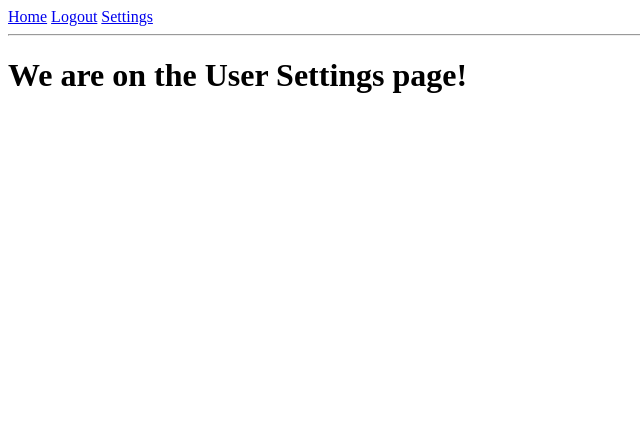
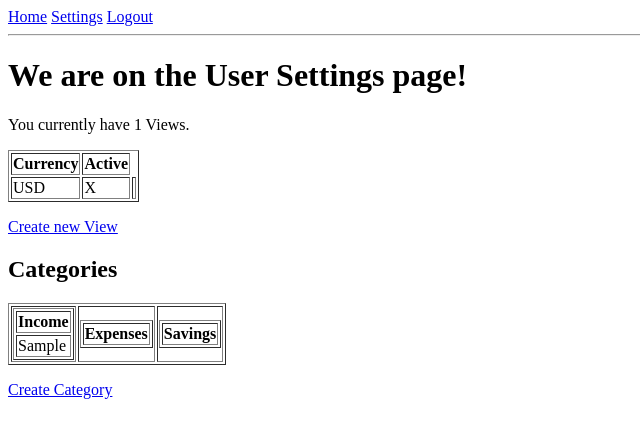
Before and after one commit to Mikes987/Finance-Tracker, a Flask app: a page that uses financetracker/templates/base.html in a window 1280 px wide. Shown: the top 438 px of the page, without its empty margins (0-640 px from the left). Run offline with Flask 3, Linux system fonts and the light colour scheme; a user stored in the database is signed in; tables that the repository leaves empty hold one stand-in row (values such as "Sample post"); lists and menus that the app fills with data are empty.

Commit message:
Views and Categories to choose added

```diff
--- a/financetracker/__init__.py
+++ b/financetracker/__init__.py
@@ -18,6 +18,7 @@
     migrate.init_app(app, db)
 
     login.init_app(app)
+    login.login_view = 'auth.login'
     mail.init_app(app)
 
     from financetracker.main import main_bp
--- a/financetracker/auth/routes.py
+++ b/financetracker/auth/routes.py
@@ -4,7 +4,7 @@
 from financetracker.models import User
 from financetracker.email import request_new_password_mail
 from flask import render_template, redirect, url_for, flash
-from flask_login import logout_user, login_user, current_user
+from flask_login import logout_user, login_user, current_user, login_required
 
 
 @bp.route("/login", methods=['GET', 'POST'])
@@ -21,6 +21,7 @@
 
 
 @bp.route("/logout")
+@login_required
 def logout():
     logout_user()
     return redirect(url_for('main.index'))
--- a/financetracker/main/__init__.py
+++ b/financetracker/main/__init__.py
@@ -2,4 +2,4 @@
 
 main_bp = Blueprint('main', __name__)
 
-from financetracker.main import routes
+from financetracker.main import routes, forms
--- a/financetracker/main/routes.py
+++ b/financetracker/main/routes.py
@@ -1,17 +1,62 @@
 from financetracker.main import main_bp as bp
-from flask import render_template, redirect, url_for
-from flask_login import current_user
+from financetracker.models import View, CurrencyExchanges, MainTypes, Category
+from flask import render_template, redirect, url_for, flash, request
+from flask_login import current_user, login_required
+from .forms import CreateViewForm, CreateCategoryForm
+import numpy as np
 
 
 @bp.route('/')
 @bp.route('/index')
+@login_required
 def index():
     return render_template('index.html', title='Index')
 
 
 @bp.route("/user/<username>")
+@login_required
 def usersettings(username: str):
-    if current_user.is_anonymous:
-        print("No redirect!")
+    if current_user.username != username:
+        flash("You're not allowed to enter that page.")
         return redirect(url_for('main.index'))
-    return render_template('usersettings.html', title="User Settings")
+    number_of_views = View.get_number_of_views(current_user.id)
+    view_settings = View.get_views_in_table(current_user.id)
+    if number_of_views != 0:
+        arr = np.array(view_settings)
+        idx = arr[arr[:, 2]=='True'][0, 0]
+        user_categories = Category.get_all_categories(int(idx))
+    else:
+        idx = 0
+        user_categories = None
+    print(user_categories)
+    return render_template('usersettings.html', title="User Settings", val=number_of_views, table_content=view_settings, idx=idx, user_categories=user_categories)
+
+
+@bp.route("/create_view", methods=['GET', 'POST'])
+@login_required
+def create_view():
+    form = CreateViewForm()
+    if request.method == 'GET':
+        form.currency.choices = CurrencyExchanges.get_all_currencies()
+        return render_template('create_view.html', title="Create View", form=form)
+    elif request.method == 'POST':
+        View.create_view(form.currency.data)
+        return redirect(url_for('main.usersettings', username=current_user.username))
+
+
+@bp.route("/change_view/<int:view_id>")
+@login_required
+def change_view(view_id):
+    View.change_view(view_id)
+    return redirect(url_for('main.usersettings', username=current_user.username))
+
+
+@bp.route("/create_category/<view_id>", methods=['GET', 'POST'])
+def create_category(view_id):
+    form = CreateCategoryForm()
+    choices = MainTypes.get_all_types()
+    form.type_field.choices = choices
+    if form.validate_on_submit():
+        Category.create_category(category=form.category_field.data, main_type_string=form.type_field.data, view_id=view_id)
+        return redirect(url_for('main.usersettings', username=current_user.username))
+    return render_template('create_category.html', title='Create Category', form=form)
--- a/financetracker/models.py
+++ b/financetracker/models.py
@@ -3,7 +3,7 @@
 from financetracker import db, login
 import sqlalchemy as sa
 import sqlalchemy.orm as so
-from flask_login import UserMixin
+from flask_login import UserMixin, current_user
 from werkzeug.security import check_password_hash, generate_password_hash
 from flask import current_app
 import jwt
@@ -19,6 +19,7 @@
     password_hash: so.Mapped[str] = so.mapped_column(sa.String(256))
 
     user_categories: so.WriteOnlyMapped['Category'] = so.relationship(back_populates='user')
+    user_views: so.WriteOnlyMapped['View'] = so.relationship(back_populates='user')
 
     def __repr__(self):
         return f'<User: "{self.username}">'
@@ -75,20 +76,40 @@
     def __repr__(self):
         return f"<Type: {self.type}>"
 
+    @staticmethod
+    def get_all_types():
+        return db.session.scalars(sa.select(MainTypes.type).order_by(MainTypes.id)).all()
+
 
 class Category(db.Model):
     __tablename__ = 'categories'
 
     id: so.Mapped[int] = so.mapped_column(primary_key=True)
-    category: so.Mapped[str] = so.mapped_column(sa.String(64), unique=True, index=True)
+    category: so.Mapped[str] = so.mapped_column(sa.String(64), index=True)
     main_type_id: so.Mapped[int] = so.mapped_column(sa.ForeignKey('maintypes.id'))
     user_id: so.Mapped[int] = so.mapped_column(sa.ForeignKey('users.id'))
+    view_id: so.Mapped[int] = so.mapped_column(sa.ForeignKey('views.id'))
 
     main_type: so.Mapped['MainTypes'] = so.relationship(back_populates='categories')
     user: so.Mapped['User'] = so.relationship(back_populates='user_categories')
+    view: so.Mapped['View'] = so.relationship(back_populates='categories')
 
     def __repr__(self):
         return f'<Category: "{self.category}">'
+
+    @staticmethod
+    def create_category(main_type_string, category, view_id):
+        main_type = db.session.scalar(sa.select(MainTypes).where(MainTypes.type==main_type_string))
+        new_category = Category(category=category, main_type=main_type, user=current_user, view_id=int(view_id))
+        db.session.add(new_category)
+        db.session.commit()
+
+    @staticmethod
+    def get_all_categories(view_id):
+        income_categories = db.session.scalars(sa.select(Category.category).where(Category.main_type_id==1, Category.user==current_user, Category.view_id==view_id).order_by(Category.category)).all()
+        expense_categories = db.session.scalars(sa.select(Category.category).where(Category.main_type_id==2, Category.user==current_user, Category.view_id==view_id).order_by(Category.category)).all()
+        savings_categories = db.session.scalars(sa.select(Category.category).where(Category.main_type_id==3, Category.user==current_user, Category.view_id==view_id).order_by(Category.category)).all()
+        return income_categories, expense_categories, savings_categories
 
 
 class CurrencyExchanges(db.Model):
@@ -96,8 +117,22 @@
     exchange_value: so.Mapped[float]
     currency_to_dollar: so.Mapped[str] = so.mapped_column(sa.String(3))
 
+    view: so.Mapped['View'] = so.relationship(back_populates='currency')
+
     def __repr__(self):
         return f"<Currency Exchange_to_Dollar ({self.currency_to_dollar}: {self.exchange_value})"
+
+    @staticmethod
+    def get_all_currencies():
+        query = sa.select(CurrencyExchanges.currency_to_dollar).order_by(CurrencyExchanges.currency_to_dollar)
+        result = db.session.scalars(query).all()
+        return result
+
+    @staticmethod
+    def get_currency_by_string(currency_string: str):
+        query = sa.select(CurrencyExchanges).where(CurrencyExchanges.currency_to_dollar==currency_string)
+        result = db.session.scalar(query)
+        return result
 
     @staticmethod
     def update_exchange_rates(content: dict):
@@ -147,3 +182,52 @@
             db.session.add(last_status)
             print("Adding currency exchanges")
             CurrencyExchanges.update_exchange_rates(content['rates'])
+
+
+class View(db.Model):
+    __tablename__ = "views"
+
+    id: so.Mapped[int] = so.mapped_column(primary_key=True)
+    user_id: so.Mapped[int] = so.mapped_column(sa.ForeignKey('users.id'))
+    currency_id: so.Mapped[int] = so.mapped_column(sa.ForeignKey('currency_exchanges.id'))
+    is_active: so.Mapped[bool]
+
+    user: so.Mapped['User'] = so.relationship(back_populates='user_views')
+    categories: so.WriteOnlyMapped['Category'] = so.relationship(back_populates='view')
+    currency: so.Mapped['CurrencyExchanges'] = so.relationship(back_populates='view')
+
+    def __repr__(self):
+        return f"<View: {self.id}>"
+
+    @staticmethod
+    def get_number_of_views(userid):
+        query = sa.select(sa.func.count(View.id)).where(View.user_id==userid)
+        result = db.session.scalar(query)
+        return result
+
+    @staticmethod
+    def get_views_in_table(userid):
+        query = sa.select(View.id, CurrencyExchanges.currency_to_dollar, View.is_active).join(CurrencyExchanges).where(View.user_id==userid)
+        result = db.session.execute(query).all()
+        return result
+
+    @staticmethod
+    def get_all_views_by_user():
+        return db.session.scalars(sa.select(View).where(View.user==current_user)).all()
+
+    @staticmethod
+    def create_view(currency_string):
+        currency = CurrencyExchanges.get_currency_by_string(currency_string)
+        current_views = View.get_all_views_by_user()
+        for view in current_views:
+            view.is_active = False
+        new_view = View(user=current_user, currency=currency, is_active=True)
+        db.session.add(new_view)
+        db.session.commit()
+
+    @staticmethod
+    def change_view(desired_view_id):
+        current_views = View.get_all_views_by_user()
+        for view in current_views:
+            view.is_active = True if view.id == desired_view_id else False
+        db.session.commit()
--- a/financetracker/templates/base.html
+++ b/financetracker/templates/base.html
@@ -14,9 +14,9 @@
             {% if current_user.is_anonymous %}
             <a href="{{ url_for('auth.login') }}">Login</a>
             {% else %}
+            <a href="{{ url_for('main.usersettings', username=current_user.username) }}">Settings</a>
             <a href="{{ url_for('auth.logout') }}">Logout</a>
             {% endif %}
-            <a href="{{ url_for('main.usersettings', username=current_user.username) }}">Settings</a>
         </nav>
         <hr>
         {% with messages=get_flashed_messages() %}
--- a/financetracker/templates/usersettings.html
+++ b/financetracker/templates/usersettings.html
@@ -2,5 +2,61 @@
 
 {% block content %}
 <h1>We are on the User Settings page!</h1>
+<p>You currently have {{ val }} Views.</p>
+
+{% if table_content %}
+<table border=1>
+    <tr>
+        <th>Currency</th>
+        <th>Active</th>
+    </tr>
+    {% for row in table_content %}
+    <tr>
+        <td>{{ row[1] }}</td>
+        <td>{% if row[2]==True %} X {% endif %}</td>
+        <td>{% if row[2]==False %}<a href="{{ url_for('main.change_view', view_id=row[0]) }}">Activate</a>{% endif %}</td>
+    </tr>
+    {% endfor %}
+</table>
+{% endif %}
+
+<p><a href="{{ url_for('main.create_view') }}">Create new View</a></p>
+
+<h2>Categories</h2>
+
+{% if val==0 %}
+<p>Please create a view first before adding categories.</p>
+{% else %}
+<table border=1>
+    <tr>
+        <td>
+            <table border=1>
+                <tr><th>Income</th></tr>
+                {% for cat in user_categories[0] %}
+                <tr><td>{{ cat }}</td></tr>
+                {% endfor %}
+            </table>
+        </td>
+        <td>
+            <table border=1>
+                <tr><th>Expenses</th></tr>
+                {% for cat in user_categories[1] %}
+                <tr><td>{{ cat }}</td></tr>
+                {% endfor %}
+            </table>
+        </td>
+        <td>
+            <table border=1>
+                <tr><th>Savings</th></tr>
+                {% for cat in user_categories[2] %}
+                <tr><td>{{ cat }}</td></tr>
+                {% endfor %}
+            </table>
+        </td>
+    </tr>
+</table>
+
+<p><a href="{{ url_for('main.create_category', view_id=idx) }}">Create Category</a></p>
+{% endif %}
 
 {% endblock %}
```
Also changed, not shown: financetracker/main/forms.py (added, +14 -0 lines), financetracker/templates/create_category.html (added, +14 -0 lines), financetracker/templates/create_view.html (added, +11 -0 lines).
